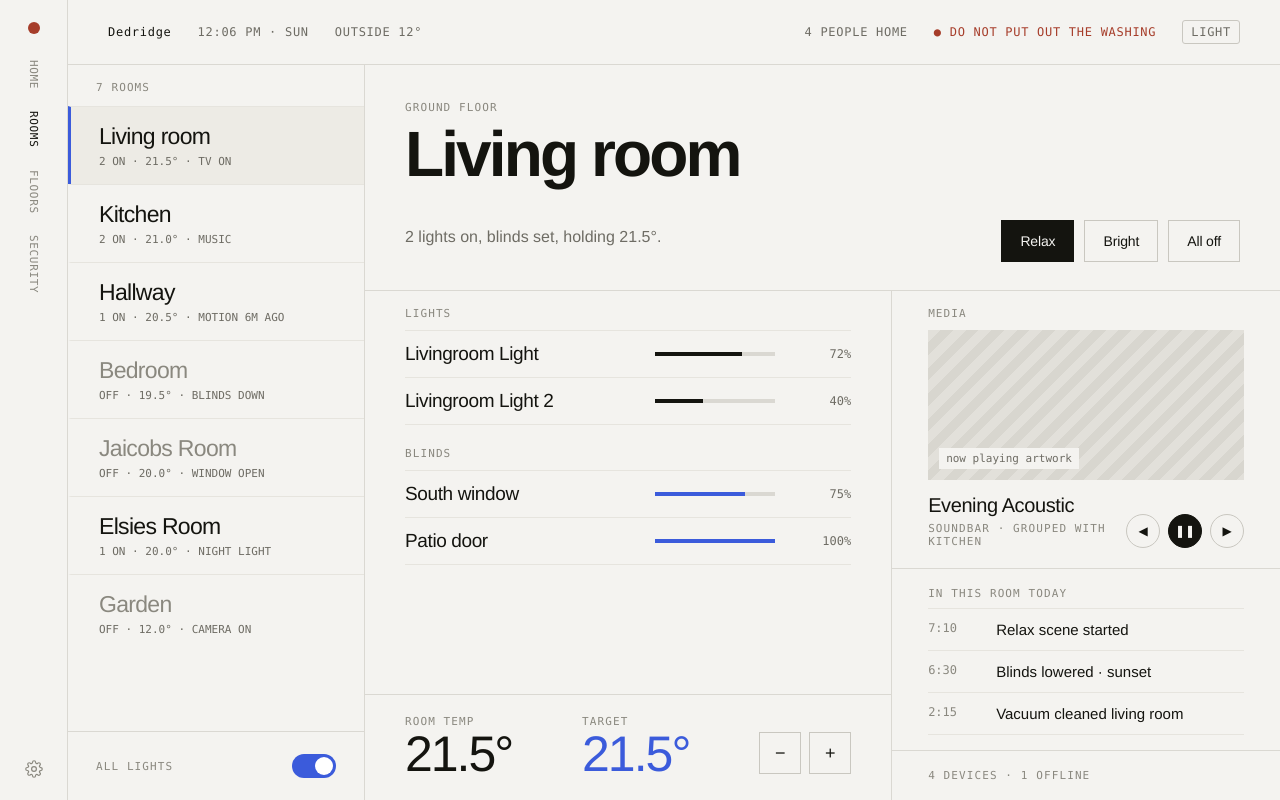
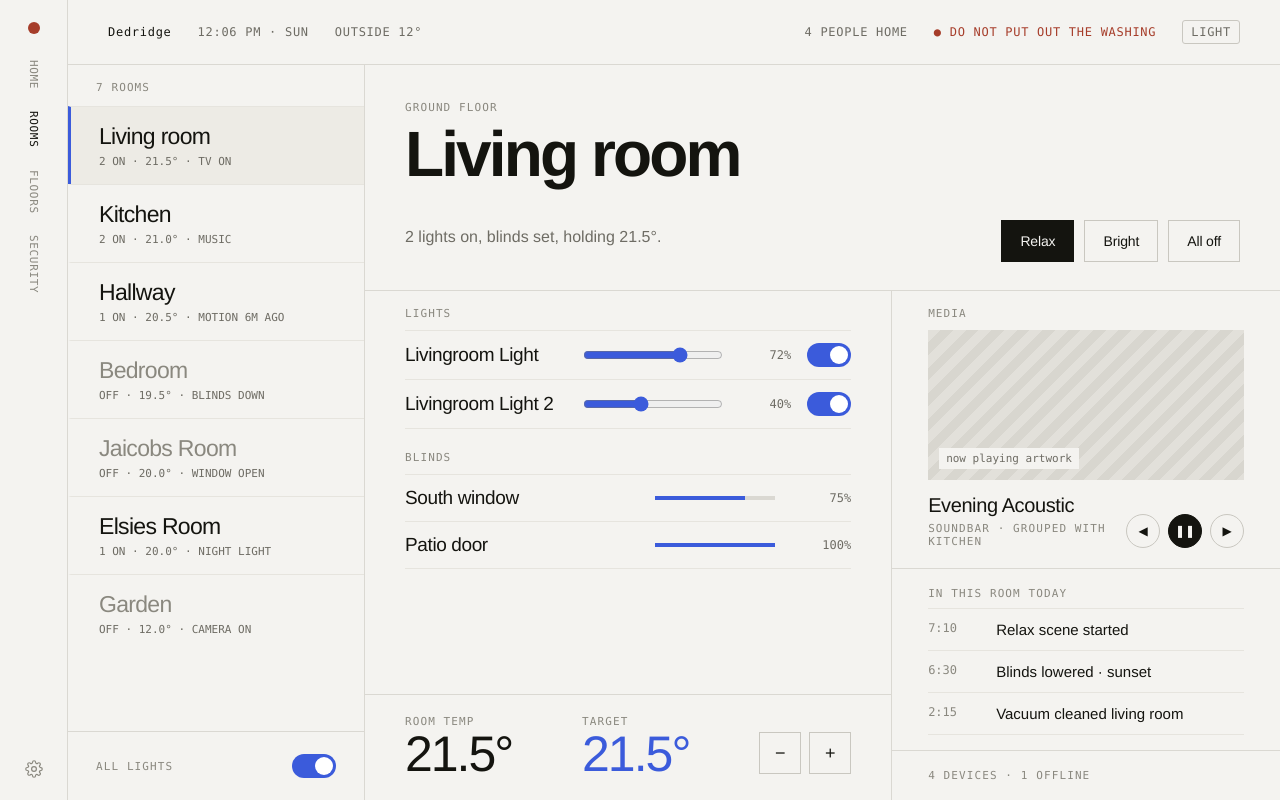
Before and after one commit to allistera/HomeDashboard, a Vue app: page /rooms in a window 1280 px wide. Built offline with nearby package versions, Linux system fonts and the light colour scheme.

Commit message:
Add room light controls

```diff
--- a/src/pages/RoomsPage.tsx
+++ b/src/pages/RoomsPage.tsx
@@ -128,21 +128,37 @@
                         key={light.id}
                         class={["row", { "row--dim": light.level === 0 }]}
                         style={{
-                          gridTemplateColumns: "1fr 120px 56px",
-                          gap: "20px",
+                          gridTemplateColumns: "minmax(0, 1fr) minmax(100px, 140px) 52px 44px",
+                          gap: "16px",
                         }}
                       >
                         <span class="row__name" style={{ fontSize: "19px" }}>
                           {light.name}
                         </span>
-                        <div class="meter">
-                          {light.level > 0 && (
-                            <div class="meter__fill" style={{ width: `${light.level}%` }} />
-                          )}
-                        </div>
+                        <input
+                          class="brightness-slider"
+                          type="range"
+                          min="0"
+                          max="100"
+                          step="1"
+                          value={light.level}
+                          aria-label={`${light.name} brightness`}
+                          aria-valuetext={light.level > 0 ? `${light.level}%` : "Off"}
+                          onInput={(event) => {
+                            if (!(event.target instanceof HTMLInputElement)) return;
+                            rooms.setLightLevel(room.id, light.id, Number(event.target.value));
+                          }}
+                        />
                         <span class="row__meta" style={{ textAlign: "right" }}>
                           {light.level > 0 ? `${light.level}%` : "OFF"}
                         </span>
+                        <ToggleSwitch
+                          modelValue={light.level > 0}
+                          label={`${light.name} power`}
+                          onUpdate:modelValue={(value: boolean) =>
+                            rooms.setLightPower(room.id, light.id, value)
+                          }
+                        />
                       </div>
                     ))}
                   </div>
--- a/src/stores/rooms.ts
+++ b/src/stores/rooms.ts
@@ -274,6 +274,13 @@
         this.setRoomLights(room.id, on);
       }
     },
+    setLightPower(roomId: string, lightId: string, on: boolean) {
+      const light = this.rooms
+        .find((room) => room.id === roomId)
+        ?.lights.find((item) => item.id === lightId);
+      if (!light) return;
+      this.setLightLevel(roomId, lightId, on ? Math.max(light.level, 70) : 0);
+    },
     setLightLevel(roomId: string, lightId: string, level: number) {
       const light = this.rooms.find((r) => r.id === roomId)?.lights.find((l) => l.id === lightId);
       if (light) {
--- a/src/styles/main.css
+++ b/src/styles/main.css
@@ -383,6 +383,18 @@
 
 .meter__fill--accent {
   background: var(--accent);
+}
+
+.brightness-slider {
+  width: 100%;
+  margin: 0;
+  accent-color: var(--accent);
+  cursor: pointer;
+}
+
+.brightness-slider:focus-visible {
+  outline: 2px solid var(--accent);
+  outline-offset: 3px;
 }
 
 /* ── Cameras ────────────────────────────────────────── */
```
Also changed, not shown: 2 other files (tests, documents, lock files or other folders).
